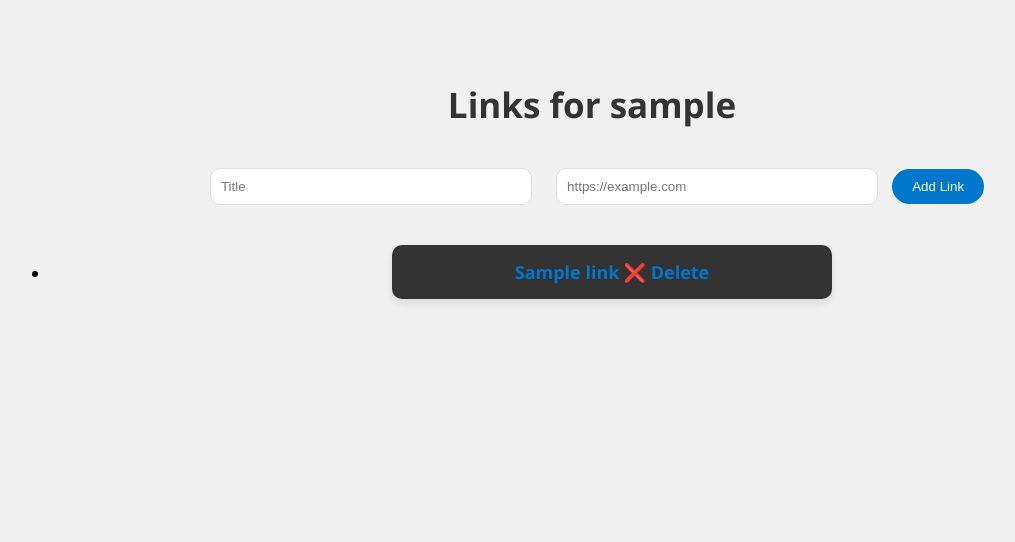
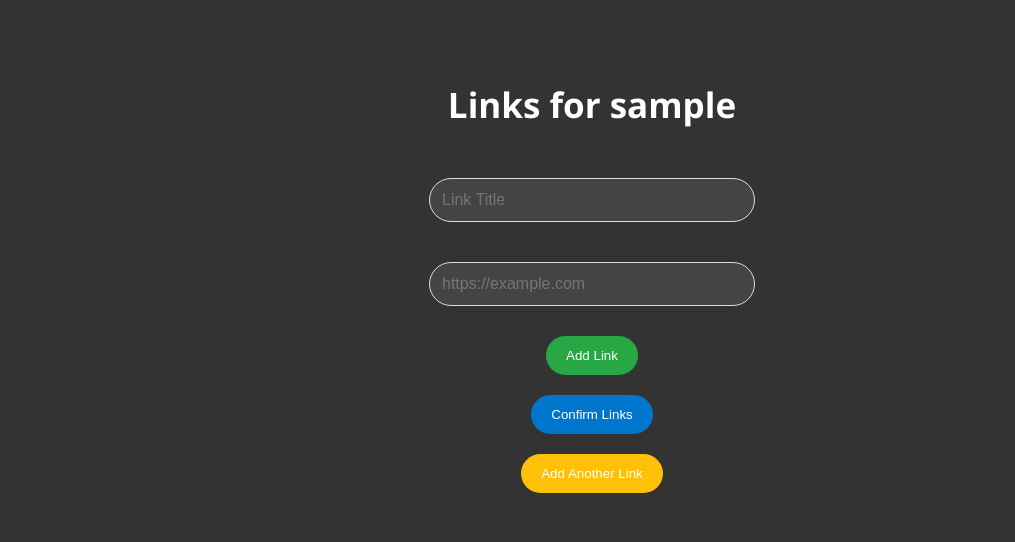
Before and after one commit to crsbo/my-links-app, a Flask app: template templates/links.html in a window 1280 px wide. Shown: the top 542 px of the page, without its empty margins (48-1063 px from the left). Run offline with Flask 3, Linux system fonts and the light colour scheme; the template is opened without the code that fills it: most values are stand-ins (such as "Sample title", 1, 10 or a date in 2020).

Commit message:
Update links.html

```diff
--- a/templates/links.html
+++ b/templates/links.html
@@ -6,28 +6,32 @@
     <style>
         body {
             font-family: 'Segoe UI', sans-serif;
-            background: #f0f0f0;
+            background: #333;
+            color: white;
             text-align: center;
             padding: 50px;
         }
         h1 {
             font-size: 35px;
-            color: #333;
-            margin-bottom: 30px;
+            color: white;
+            margin-bottom: 40px;
         }
-        .form-container {
-            margin-bottom: 30px;
+        .input-container {
+            margin-bottom: 20px;
         }
         .input-field {
-            padding: 10px;
+            padding: 12px;
             margin: 10px;
             width: 300px;
-            border-radius: 10px;
+            border-radius: 25px;
             border: 1px solid #ddd;
+            background-color: #444;
+            color: white;
+            font-size: 16px;
         }
         .submit-btn {
-            padding: 10px 20px;
-            background-color: #0077cc;
+            padding: 12px 20px;
+            background-color: #28a745;
             color: white;
             border: none;
             border-radius: 25px;
@@ -35,51 +39,59 @@
             transition: background-color 0.3s ease;
         }
         .submit-btn:hover {
+            background-color: #218838;
+        }
+        .submit-btn:active {
+            transform: scale(0.98);
+        }
+        .confirm-btn {
+            padding: 12px 20px;
+            background-color: #0077cc;
+            color: white;
+            border: none;
+            border-radius: 25px;
+            cursor: pointer;
+            margin-top: 20px;
+        }
+        .confirm-btn:hover {
             background-color: #005fa3;
         }
-        .link-card {
-            background: #333;
-            border-radius: 10px;
-            padding: 15px 20px;
-            margin: 15px auto;
-            width: 80%;
-            max-width: 400px;
-            box-shadow: 0 4px 8px rgba(0,0,0,0.1);
-            transition: transform 0.3s ease, box-shadow 0.3s ease;
+        .confirm-btn:active {
+            transform: scale(0.98);
         }
-        .link-card:hover {
-            transform: scale(1.05);
-            box-shadow: 0 6px 15px rgba(0, 0, 0, 0.2);
+        .add-another-btn {
+            padding: 12px 20px;
+            background-color: #ffc107;
+            color: white;
+            border: none;
+            border-radius: 25px;
+            cursor: pointer;
+            margin-top: 20px;
         }
-        .link-card a {
-            text-decoration: none;
-            color: #0077cc;
-            font-weight: bold;
-            font-size: 18px;
-        }
-        .link-card a:hover {
-            color: #005fa3;
+        .add-another-btn:hover {
+            background-color: #e0a800;
         }
     </style>
 </head>
 <body>
     <h1>Links for {{ username }}</h1>
-    <div class="form-container">
-        <form method="POST">
-            <input type="text" name="title" class="input-field" placeholder="Title" required>
+
+    <form method="POST">
+        <div class="input-container">
+            <input type="text" name="title" class="input-field" placeholder="Link Title" required>
+        </div>
+        <div class="input-container">
             <input type="text" name="url" class="input-field" placeholder="https://example.com" required>
-            <button type="submit" class="submit-btn">Add Link</button>
-        </form>
-    </div>
-    <ul>
-        {% for title, url in links %}
-        <li>
-            <div class="link-card">
-                <a href="{{ url }}" target="_blank">{{ title }}</a>
-                <a href="{{ url_for('delete_link', username=username, index=loop.index0) }}">❌ Delete</a>
-            </div>
-        </li>
-        {% endfor %}
-    </ul>
+        </div>
+        <button type="submit" class="submit-btn">Add Link</button>
+    </form>
+
+    <form action="/confirm_links/{{ username }}" method="POST">
+        <button type="submit" class="confirm-btn">Confirm Links</button>
+    </form>
+
+    <form action="/add_links/{{ username }}" method="GET">
+        <button type="submit" class="add-another-btn">Add Another Link</button>
+    </form>
 </body>
 </html>
```
